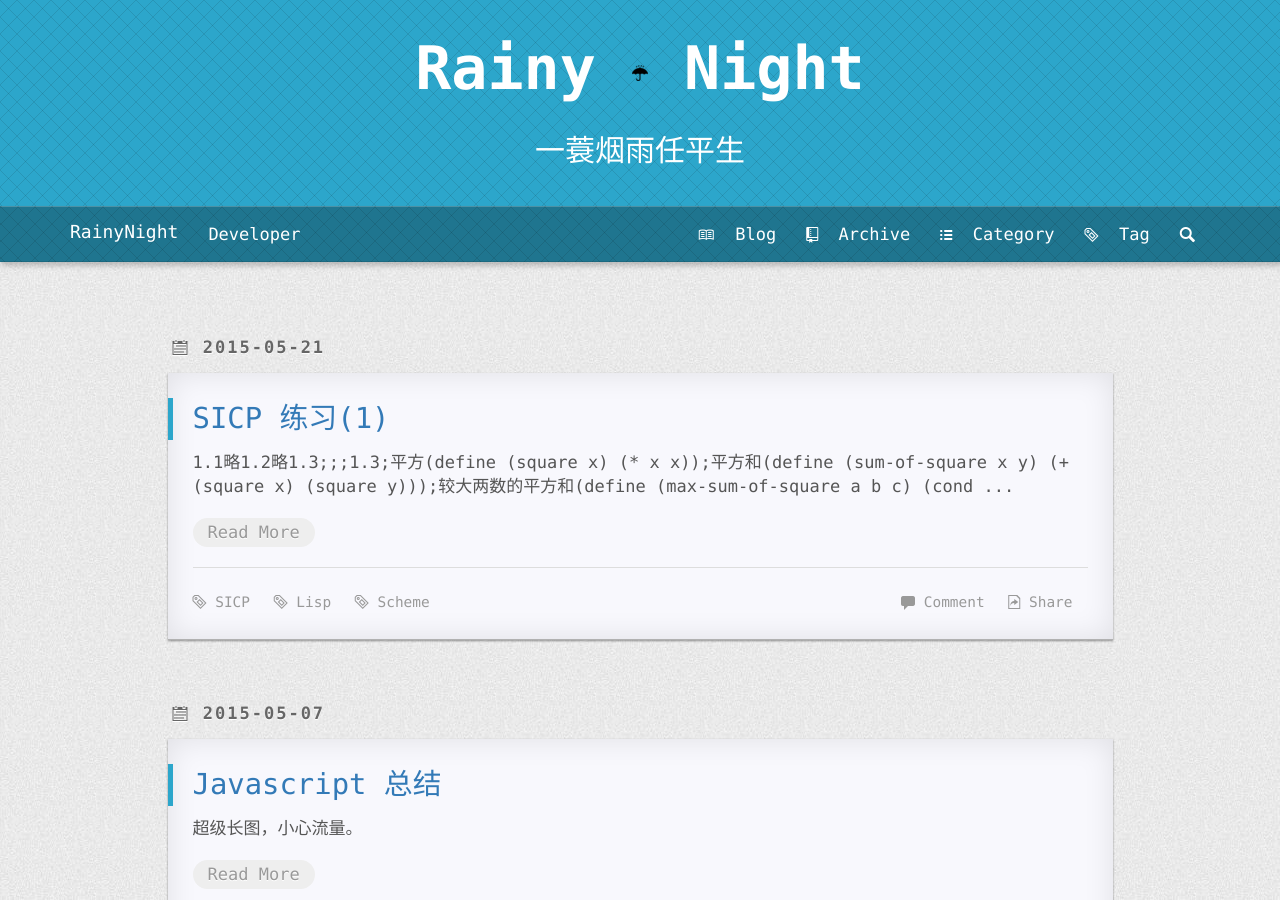
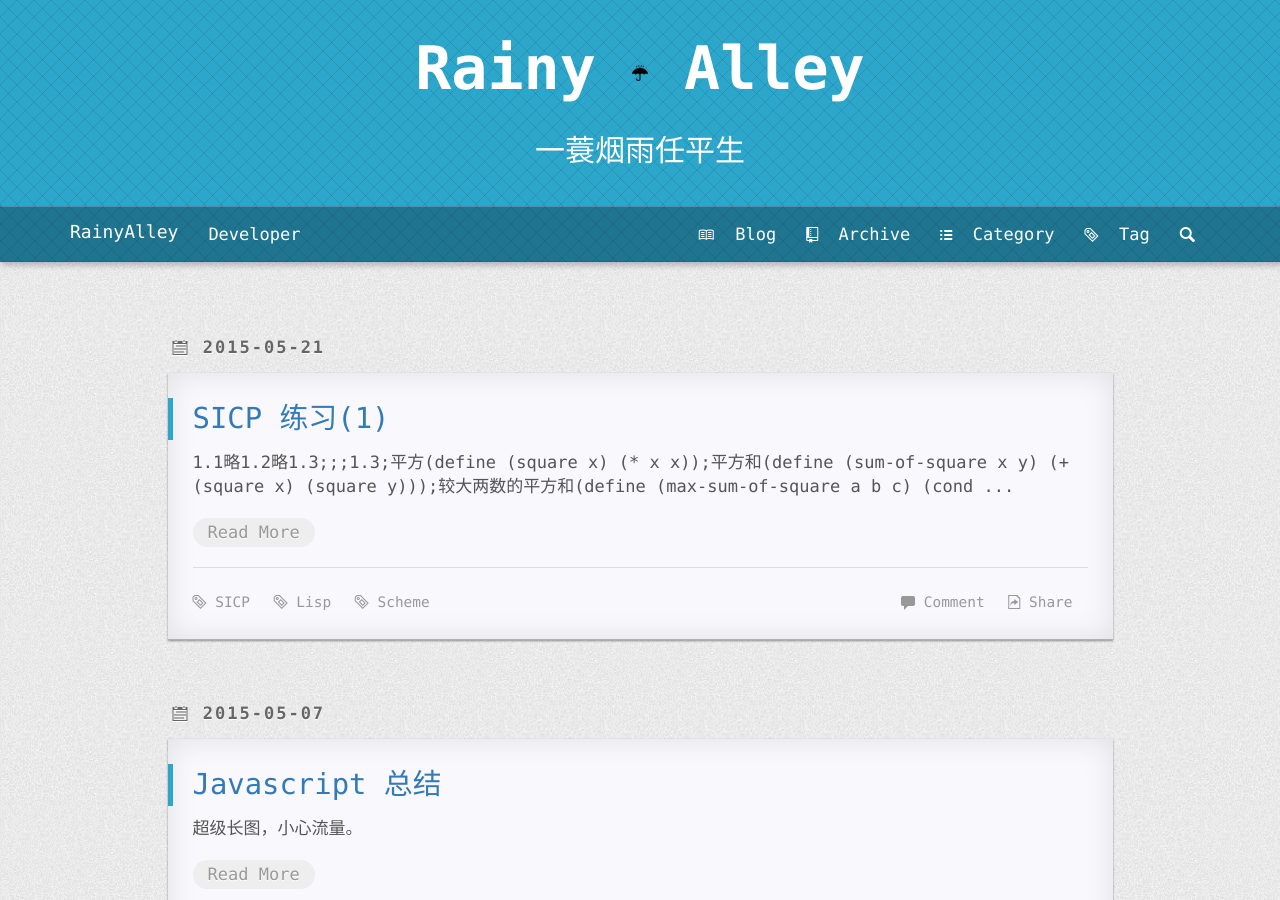
Before and after one commit to bit-ranger/blog, a Jekyll site: the page built from index.html, in a window 1280 px wide and 900 px high. Built offline with Jekyll 4.4.1, drawn with Linux system fonts in a browser that asks for light colours; nearby versions of some CDN libraries; Markdown is read by kramdown in place of the engine named in the settings; the list of posts is cut into pages by our own code; comment, search, counter and statistics services are not loaded.

Commit message:
更换网站名

```diff
--- a/_config.yml
+++ b/_config.yml
@@ -27,7 +27,7 @@ paginate_path: ":num"
 
 baseurl: ""
 
-title: "RainyNight"
+title: "RainyAlley"
 email: "dubuyuye@yeah.net"
 description: "Developer"
 github_username:  "dubuyuye"
--- a/_includes/head.html
+++ b/_includes/head.html
@@ -3,10 +3,10 @@
     <meta charset="utf-8" />
     <meta http-equiv="X-UA-Compatible" content="IE=edge" />
     <meta name="viewport" content="width=device-width, initial-scale=1" />
-    <meta name="keywords" content="{{ page.title }}, {% for category in page.categories %}{{ category }},{% endfor %} {% for tag in page.tags %}{{ tag }},{% endfor %}" />
+    <meta name="keywords" content="{{ page.title }}, {% for category in page.categories %}{{ category }},{% endfor %} {% for tag in page.tags %}{{ tag }},{% endfor %} {{ site.title }}" />
     <meta name="description" content="{{ page.title }}, {% for category in page.categories %}{{ category }},{% endfor %} {% for tag in page.tags %}{{ tag }},{% endfor %} {% if page.excerpt %}{{ page.excerpt | strip_html | strip_newlines | truncate: 160 }}{% else %}{{ site.description }}{% endif %}" />
 
-    <link rel="shortcut icon" href="{{ '/static/favicon.ico' | prepend: site.baseurl | prepend: site.url}}" />
+    <link rel="shortcut icon" type="image/x-icon" media="screen" href="{{ '/static/favicon.ico' | prepend: site.baseurl | prepend: site.url}}" />
     <link rel="canonical" href="{{ page.url | replace:'index.html','' | prepend: site.baseurl | prepend: site.url }}" />
     <link rel="alternate" type="application/rss+xml" title="{{ site.title }}" href="{{ '/feed.xml' | prepend: site.baseurl | prepend: site.url }}"  />
 
--- a/_includes/header.html
+++ b/_includes/header.html
@@ -1,6 +1,6 @@
     <a href="{{ site.baseurl | prepend: site.url }}">
         <div class="banner">
-            <h1>Rainy <img src="{{ '/static/favicon.ico' | prepend: site.baseurl | prepend: site.url}}"/> Night</h1>
+            <h1>Rainy <img src="{{ '/static/favicon.ico' | prepend: site.baseurl | prepend: site.url}}"/> Alley</h1>
             <h2>{% if page.title %}{{page.title}}{% else %}一蓑烟雨任平生{% endif %}</h2>
         </div>
     </a>
```
